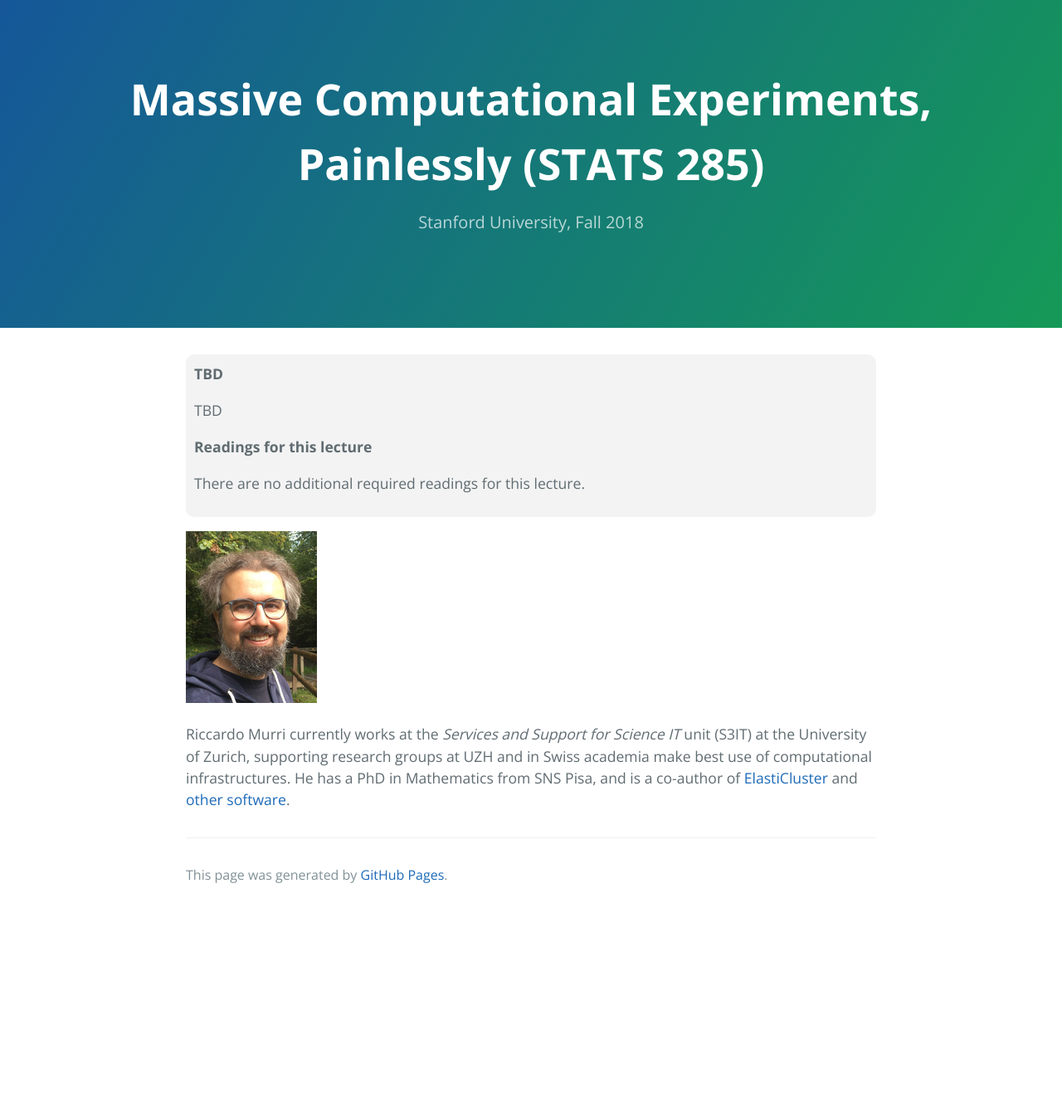
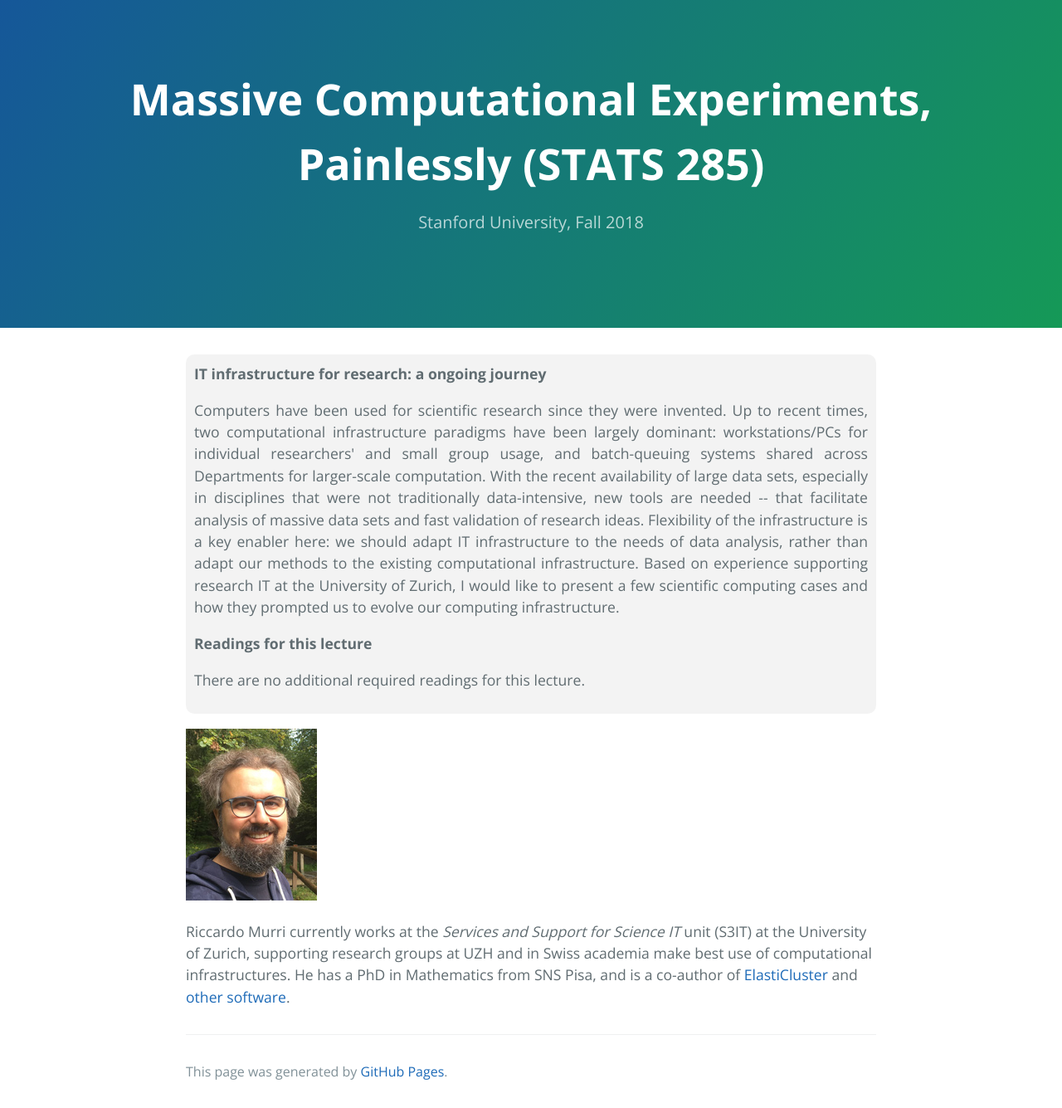
Before and after one commit to stats285/stats285.github.io, a Jekyll site: the page built from murri_lecture.md, in a window 1280 px wide. Shown: the whole page at 83% size. Built offline with Jekyll 4.4.1, drawn with Linux system fonts in a browser that asks for light colours; the repository's description, which GitHub fills in, is left out; before the commit the page ends 1098 px from its top, so only the background shows below that.

Commit message:
added r info

```diff
--- a/murri_lecture.md
+++ b/murri_lecture.md
@@ -4,9 +4,25 @@ layout: default
 
 <div class="abstract">
 
-<strong>TBD</strong>
+<strong> IT infrastructure for research: a ongoing journey</strong>
 <p align="justify">
-TBD
+Computers have been used for scientific research since they were
+invented.  Up to recent times, two computational infrastructure
+paradigms have been largely dominant: workstations/PCs for individual
+researchers' and small group usage, and batch-queuing systems shared
+across Departments for larger-scale computation.
+
+With the recent availability of large data sets, especially in
+disciplines that were not traditionally data-intensive, new tools
+are needed -- that facilitate analysis of massive data sets and
+fast validation of research ideas.  Flexibility of the
+infrastructure is a key enabler here: we should adapt IT
+infrastructure to the needs of data analysis, rather than adapt
+our methods to the existing computational infrastructure.
+
+Based on experience supporting research IT at the University of
+Zurich, I would like to present a few scientific computing cases
+and how they prompted us to evolve our computing infrastructure.
 </p>
 
 <strong>Readings for this lecture</strong>
```
Also changed, not shown: index.md (+1 -1 lines), assets/img/riccardo_murri_roundpic.jpg (added).
